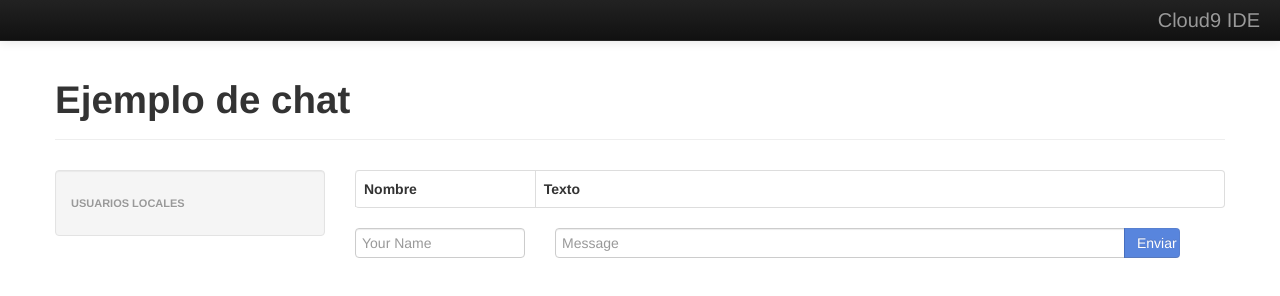
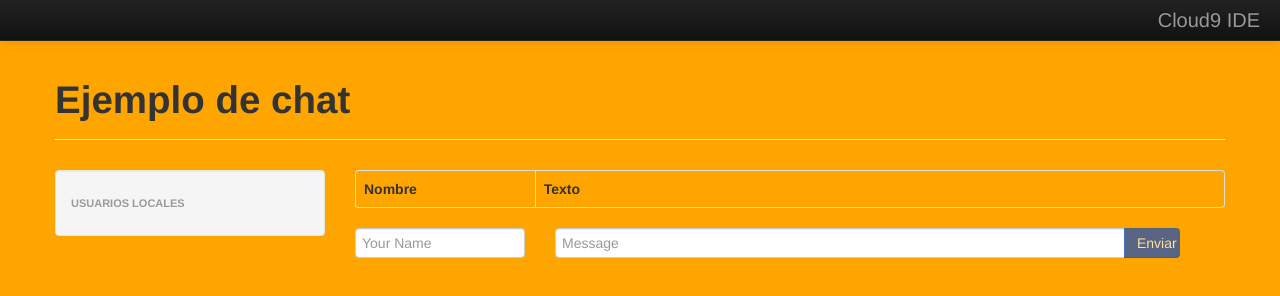
Before and after one commit to ocastrejon/practica2-Castrejon, a website: page client/index.html in a window 1280 px wide. Drawn offline with nearby package versions, Linux system fonts and the light colour scheme; no server answers.

Commit message:
Modificacion de diseño

```diff
--- a/client/index.html
+++ b/client/index.html
@@ -45,7 +45,7 @@
       }
     </script>
   </head>
-  <body>
+  <body style="background-color: orange">
     <div class="container" ng-controller="ChatController">
       <div class="navbar navbar-fixed-top navbar-inverse">
         <div class="navbar-inner">
```
